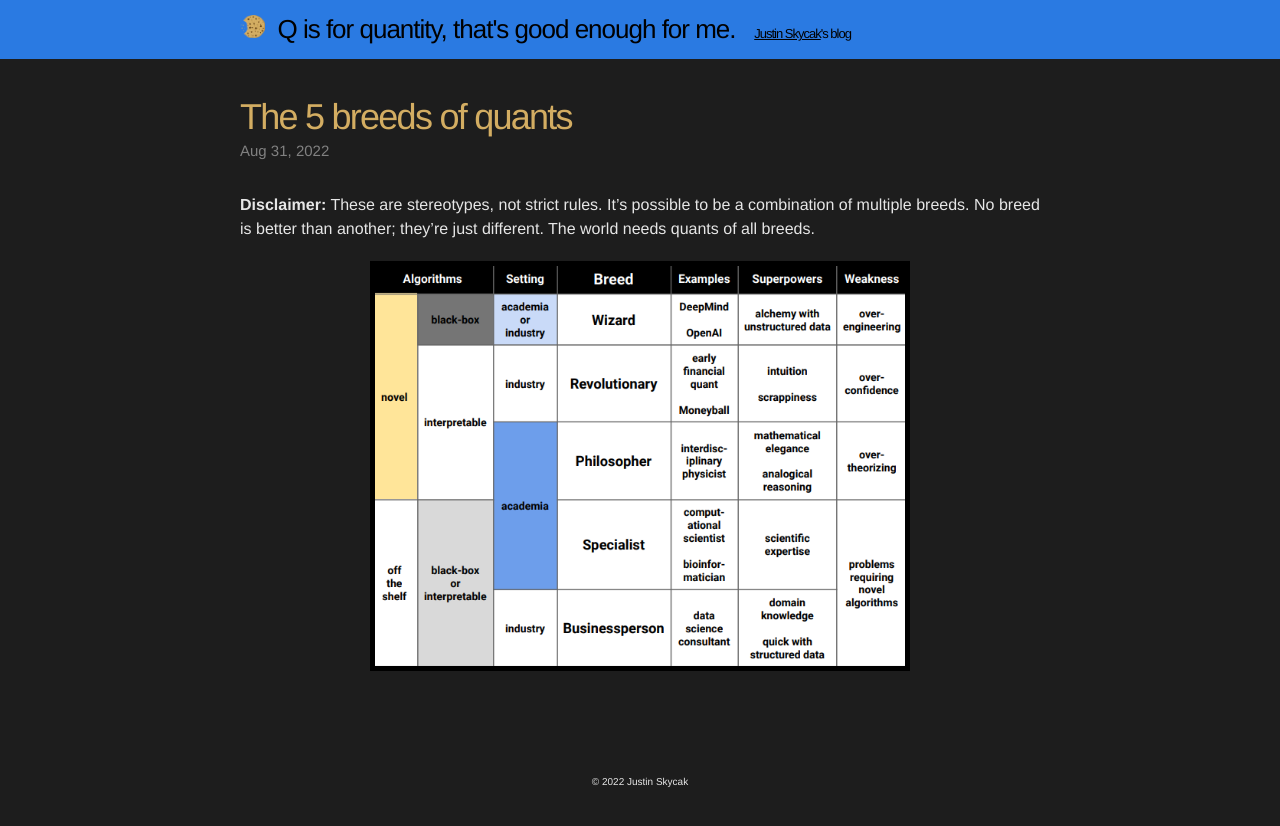
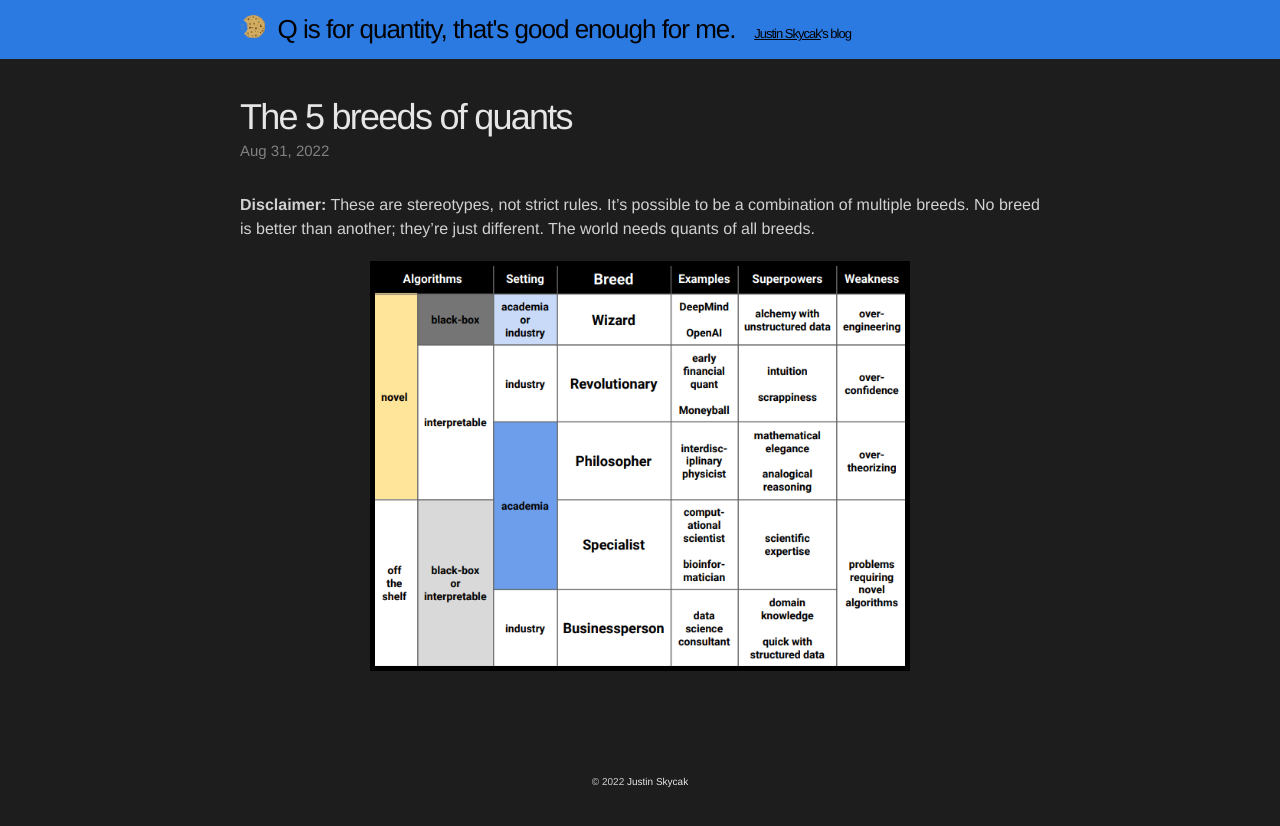
Before and after one commit to quantmonster/quantmonster.github.io, a Jekyll site: the page built from _posts/2022-08-31-the-5-breeds-of-quants.md, in a window 1280 px wide. Shown: the top 826 px of the page. Built offline with Jekyll 4.4.1, drawn with Linux system fonts in a browser that asks for light colours.

Commit message:
change text colors

```diff
--- a/css/main.css
+++ b/css/main.css
@@ -13,7 +13,7 @@ body {
   font-size: 16px;
   line-height: 1.5;
   font-weight: 300;
-  color: #e6e6e6;
+  color: #d1d1d1;
   background-color: #1d1d1d;
 }
 
@@ -83,7 +83,7 @@ a:visited { color: #2a7ae2; }
 /* Site footer */
 
 .site-footer {
-  border-top: 0px solid #e6e6e6;
+  border-top: 0px solid #d1d1d1;
   padding: 30px 0;
 }
 
@@ -126,7 +126,7 @@ a:visited { color: #2a7ae2; }
 .site-footer p {
   font-size: 15px;
   letter-spacing: -.3px;
-  color: #e6e6e6;
+  color: #d1d1d1;
 }
 
 .github-icon-svg,
@@ -144,7 +144,7 @@ a:visited { color: #2a7ae2; }
 
 .page-content {
   padding: 30px 0;
-  color: #e6e6e6;
+  color: #d1d1d1;
   background-color: #1d1d1d;
 }
 
@@ -183,7 +183,7 @@ a:visited { color: #2a7ae2; }
   letter-spacing: -1.75px;
   line-height: 1;
   font-weight: 300;
-  color: #D3AD62; /* #2a7ae2; */
+  color: #e6e6e6;
 }
 
 .post-header .meta {
@@ -206,7 +206,7 @@ a:visited { color: #2a7ae2; }
   line-height: 1;
   font-weight: 300;
   margin: 40px 0 20px;
-  color: #818181;
+  color: #e6e6e6;
 }
 
 .post-content h2 {
```
